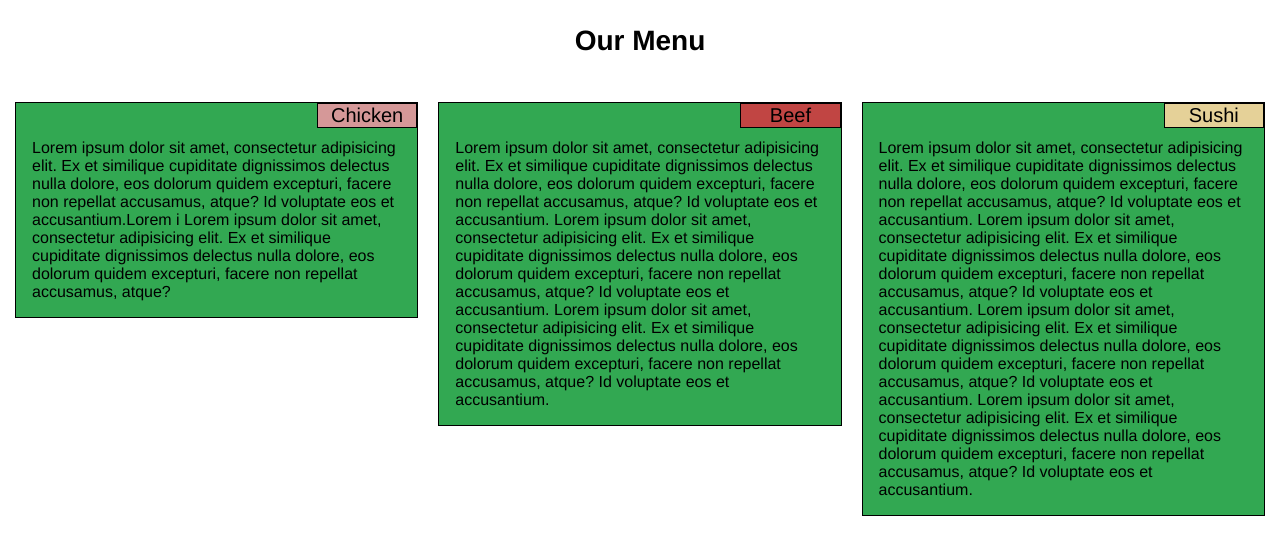
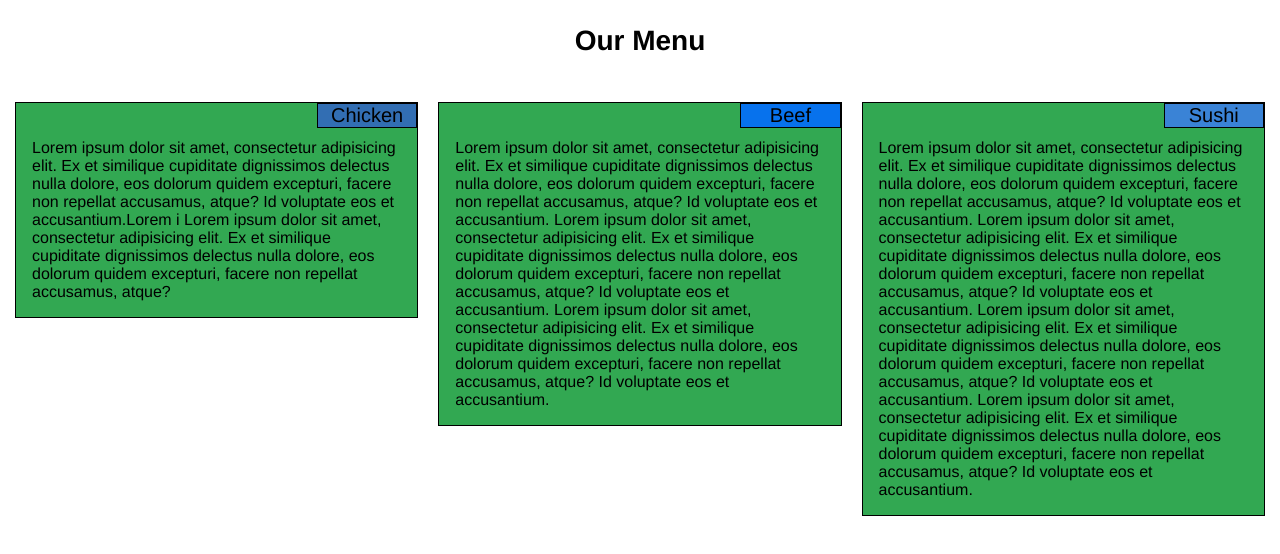
Before and after one commit to unclenicolini/module2, a plain HTML site: page index.html in a window 1280 px wide. Drawn offline with Linux system fonts and the light colour scheme.

Commit message:
Update style.css

```diff
--- a/css/style.css
+++ b/css/style.css
@@ -33,9 +33,9 @@ p.title {
   font-size: 1.25em;
 }
 
-#s1 {background-color: #D59898;}
-#s2 {background-color: #C14543;}
-#s3 {background-color: #E5D198;}
+#s1 {background-color: #326eb3;}
+#s2 {background-color: #0772ed;}
+#s3 {background-color: #3a83d6;}
 
 p.content {
   margin-top: 1.25em;
```
